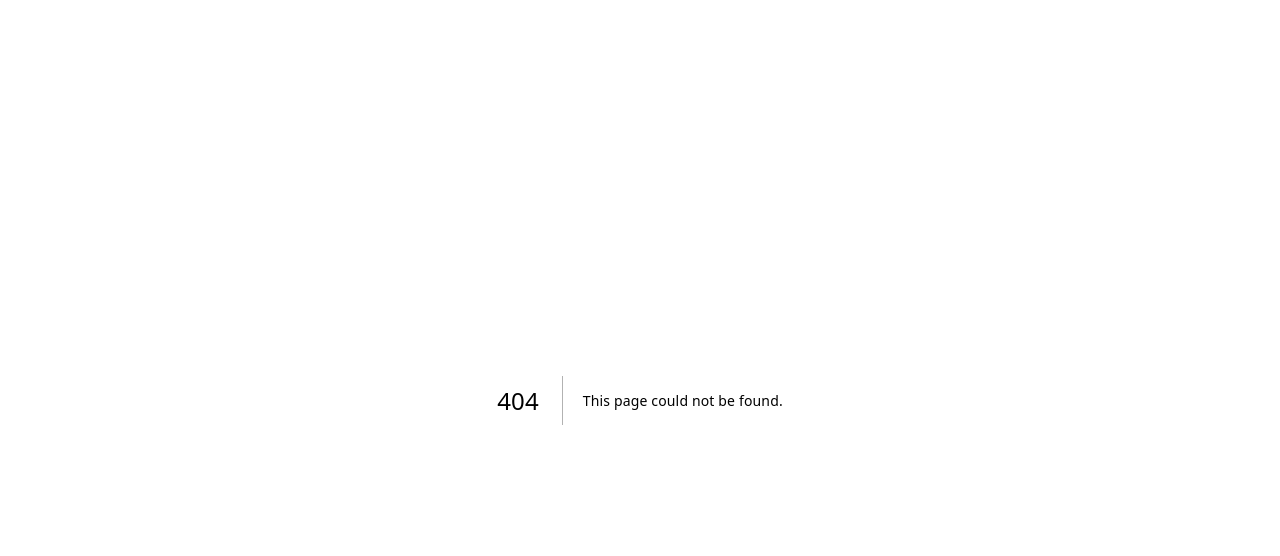
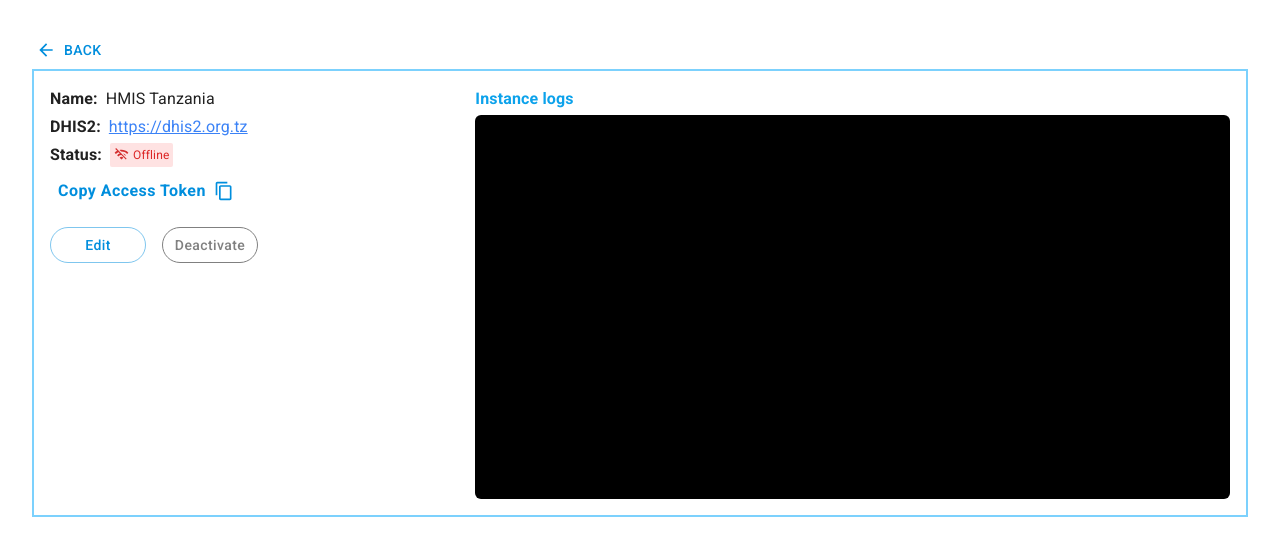
Before and after one commit to hisptz/dhis2-analytics-messenger-panel, a Next.js app: page /dashboard/management/instance in a window 1280 px wide. Before the commit this address had no page. Shown: the top 556 px of the page. Built offline with nearby package versions, Linux system fonts and the light colour scheme.

Commit message:
feat(instance): support for instance management page

```diff
--- a/src/app/dashboard/components/StatusCard/index.tsx
+++ b/src/app/dashboard/components/StatusCard/index.tsx
@@ -1,37 +1,33 @@
-import React from 'react';
-import { Card, CardContent, Typography, IconButton } from '@mui/material';
-import EditIcon from '@mui/icons-material/Edit';
-import WifiOffIcon from '@mui/icons-material/WifiOff';
-import Image from 'next/image';
+import React from "react";
+import WifiOffIcon from "@mui/icons-material/WifiOff";
+import Image from "next/image";
+import { Wifi } from "@mui/icons-material";
 
-const DHIS2StatusCard: React.FC = () => {
+export default function StatusCard() {
   return (
-    <Card className=" m-4 bg-pink-100 rounded-lg shadow-md">
-      <CardContent className="flex items-center space-x-4 p-4">
+    <div className=" m-4 flex space-x-4 p-4 px-8 rounded-lg border-solid border-grey-300 border-2">
+      <Image src="/group-5.svg" alt="Icon" width={80} height={80} />
 
-        <Image src="/group-5.svg" alt="Icon" width={45} height={45} className="w-16 h-16 rounded-full bg-gray-200" />
+      <div className="flex flex-col items-start space-y-1">
+        <div className="text-gray-700 flex space-x-2">
+          <span className="font-bold">Name:</span>
+          <span className="text-primary-500">RHMCAH Tanzania</span>
+        </div>
 
-        <div className="flex flex-col items-start">
-          <div className="flex items-center justify-between w-full">
-            <Typography variant="body1" className="text-black">
-              Name: RHMCAH Tanzania
-            </Typography>
-          </div>
+        <div className="text-gray-700 space-x-2">
+          <span className="font-bold">DHIS2:</span>
+          <a href="https://rmncah.org.tz" className="text-primary-500 underline">https://rmncah.org.tz </a>
+        </div>
 
-          <Typography variant="body1" className="text-black">
-            DHIS2: <a href="https://rmncah.org.tz" className="text-blue-500 underline">https://rmncah.org.tz</a>
-          </Typography>
+        <div className="flex items-center space-x-2">
+          <span className="text-gray-700 font-bold">Status:</span>
 
-          <div className="flex items-center space-x-2">
-            <WifiOffIcon color="error" />
-            <Typography variant="body2" className="text-red-600">
-              Status: Offline
-            </Typography>
+          <div className="text-red-600 bg-red-100 rounded-sm text-xs flex space-x-1 p-1">
+            <WifiOffIcon color="error" sx={{ fontSize: 15 }} />
+            <h1 className="">Offline</h1>
           </div>
         </div>
-      </CardContent>
-    </Card>
+      </div>
+    </div>
   );
-};
-
-export default DHIS2StatusCard;
+}
--- /dev/null
+++ b/src/app/dashboard/management/instance/page.tsx
@@ -0,0 +1,83 @@
+import React from "react";
+import Button from "@mui/material/Button";
+import ArrowBackIcon from "@mui/icons-material/ArrowBack";
+import OnlineIcon from "@mui/icons-material/OnlinePrediction"; // Placeholder, you might want to change this
+import ContentCopyIcon from "@mui/icons-material/ContentCopy";
+import EditIcon from "@mui/icons-material/Edit";
+import BlockIcon from "@mui/icons-material/Block";
+import { Wifi, WifiOff } from "@mui/icons-material";
+import { grey } from "@mui/material/colors";
+
+const InstanceDetail: React.FC = () => {
+  return (
+    <div className="bg-white h-screen p-8">
+      <Button startIcon={<ArrowBackIcon />} className="text-blue-500 mb-6">
+        Back
+      </Button>
+
+      <div className="flex space-x-12 border-solid border-primary-300 p-4 border-2">
+        <div className="flex flex-col space-y-4 w-1/3">
+          <div className="space-y-1">
+            <div className="flex space-x-2">
+              <span className="font-bold">Name:</span>
+              <span>HMIS Tanzania</span>
+            </div>
+            <div className="flex space-x-2">
+              <span className="font-bold">DHIS2:</span>
+              <a
+                href="https://dhis2.org.tz"
+                className="text-blue-500 underline"
+              >
+                https://dhis2.org.tz
+              </a>
+            </div>
+            <div className="flex space-x-2 items-center">
+              <span className="font-bold">Status:</span>
+              <div className="text-red-600 bg-red-100 rounded-sm text-xs flex space-x-1 p-1">
+                <WifiOff color="error" sx={{ fontSize: 15 }} />
+                <h1 className="">Offline</h1>
+              </div>
+            </div>
+            <Button
+            className="font-bold text-xl"
+              endIcon={<ContentCopyIcon />}
+              sx={{ textTransform: "none",fontWeight: 'bold', fontSize: 'inherit' }}
+            >
+              Copy Access Token
+            </Button>
+          </div>
+          <div className="flex space-x-4 ">
+            <Button
+              className="w-24"
+              sx={{ textTransform: "none", borderRadius: "50px" }}
+              variant="outlined"
+            >
+              Edit
+            </Button>
+            <Button
+              className="text-grey-300 w-24"
+              color="inherit"
+              sx={{
+                textTransform: "none",
+                borderRadius: "50px",
+                color: "GrayText",
+              }}
+              variant="outlined"
+            >
+              Deactivate
+            </Button>
+          </div>
+        </div>
+
+        <div className="flex flex-col w-2/3">
+          <div className="font-bold mb-1 text-primary-500">Instance logs</div>
+          <div className="p-4 bg-black text-white rounded-md space-y-2 overflow-auto h-96">
+
+          </div>
+        </div>
+      </div>
+    </div>
+  );
+};
+
+export default InstanceDetail;
```
Also changed, not shown: src/app/dashboard/management/page.tsx (renamed from src/app/dashboard/instances/page.tsx).
